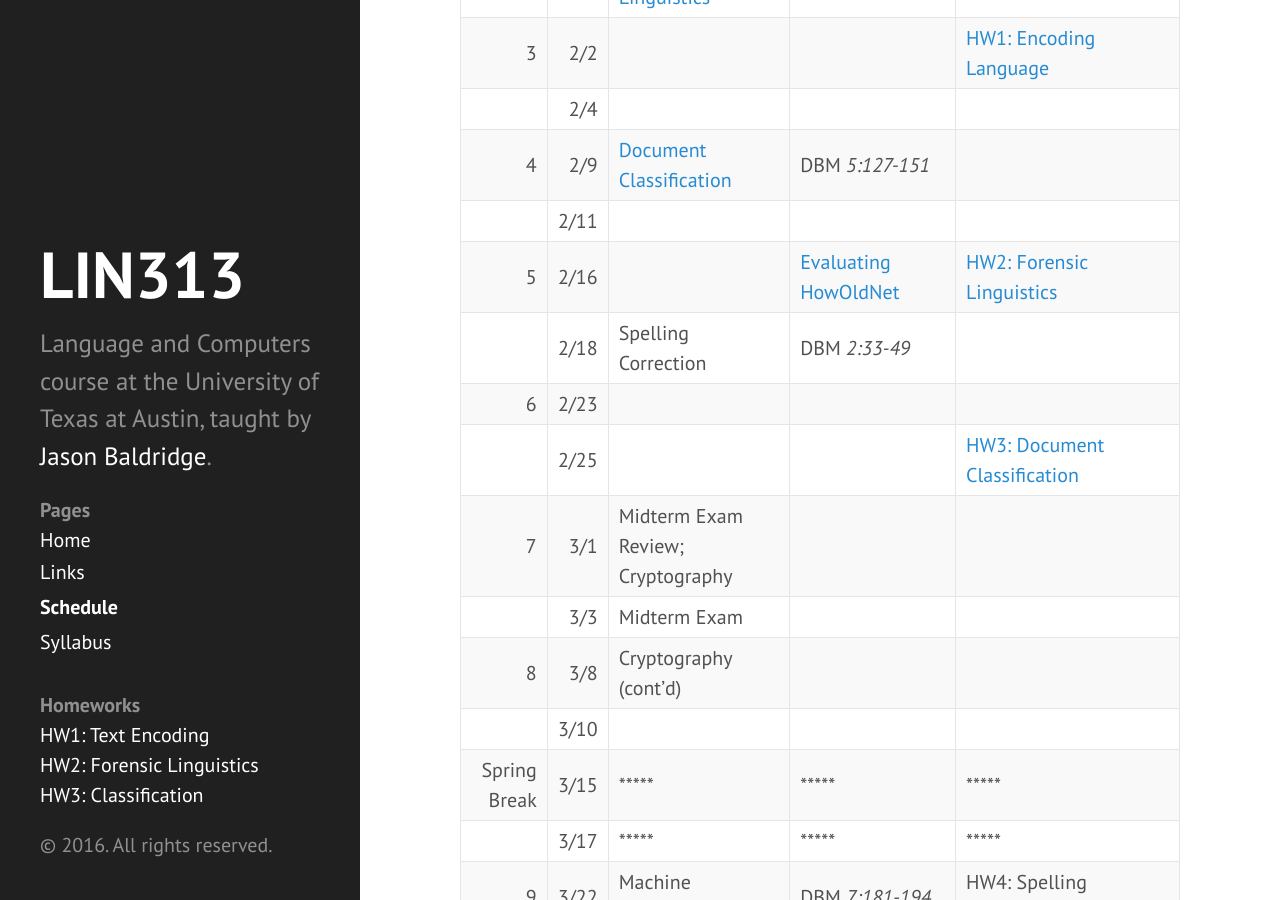
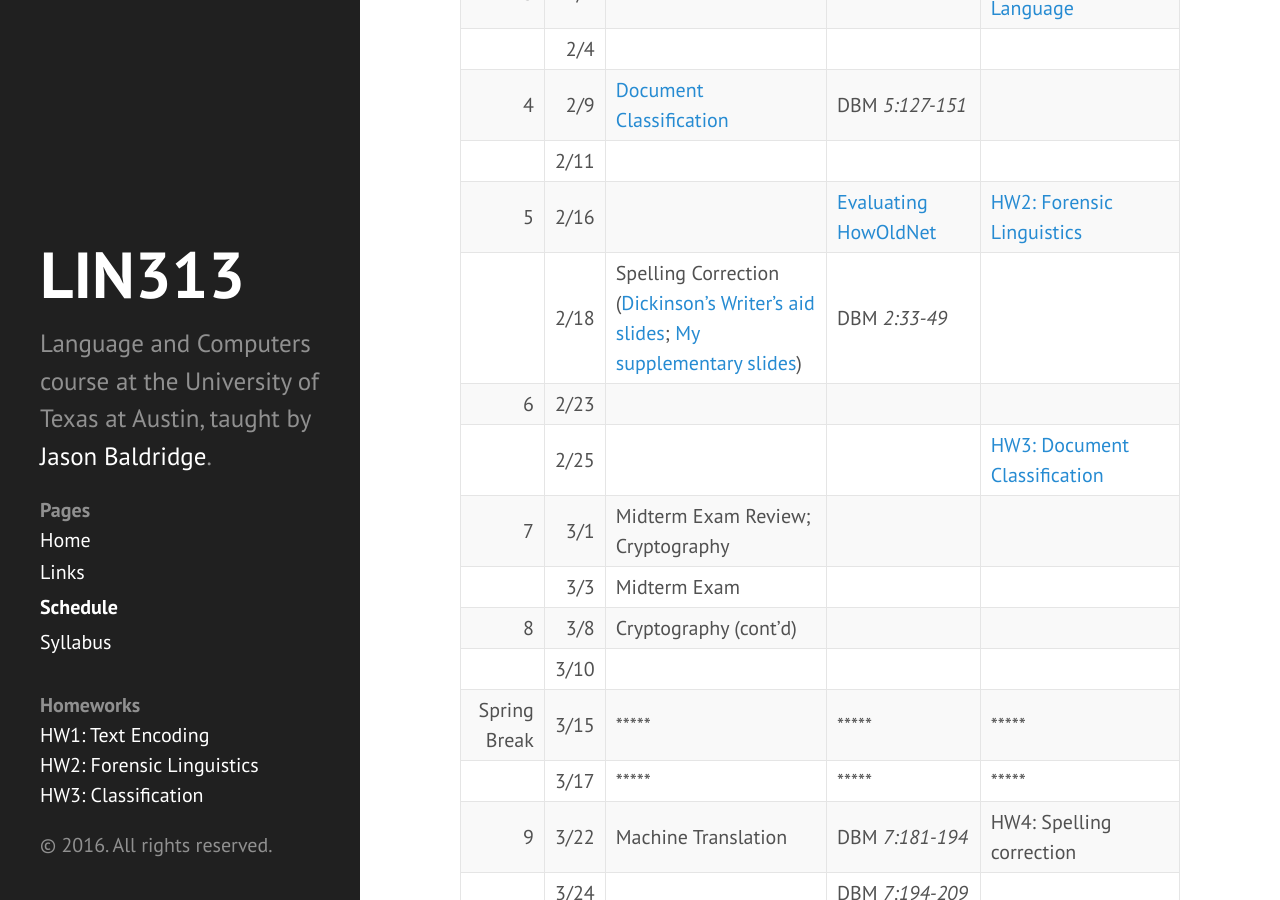
Before and after one commit to utcompling/language_and_computers_s16, a Jekyll site: the page built from schedule.md, in a window 1280 px wide and 900 px high, scrolled down 668 px. Built offline with Jekyll 4.4.1, drawn with Linux system fonts in a browser that asks for light colours.

Commit message:
Added spelling correction slides.

```diff
--- a/schedule.md
+++ b/schedule.md
@@ -24,7 +24,7 @@
 4  | 2/9  | [Document Classification]({{site.baseurl}}/public/slides/LNC-DocClassify.pdf) | DBM *5:127-151*
    | 2/11 |    | |
 5  | 2/16 |    | [Evaluating HowOldNet](https://www.peoplepattern.com/machine-predictions-wild-howoldnet-might-much-better-social-media-lead-believe/) | [HW2: Forensic Linguistics]({{ site.baseurl }}/hw2_forensic_linguistics)
-   | 2/18 | Spelling Correction  | DBM *2:33-49*
+   | 2/18 | Spelling Correction ([Dickinson's Writer's aid slides]({{site.baseurl}}/public/slides/dickinson_writers_aids.pdf); [My supplementary slides]({{site.baseurl}}/public/slides/LNC-Spelling.pdf))  | DBM *2:33-49*
 6  | 2/23 |    |
    | 2/25 |  |  | [HW3: Document Classification]({{ site.baseurl }}/hw3_classification)
 7  | 3/1  | Midterm Exam Review; Cryptography   |
```
Also changed, not shown: 2 other files.
